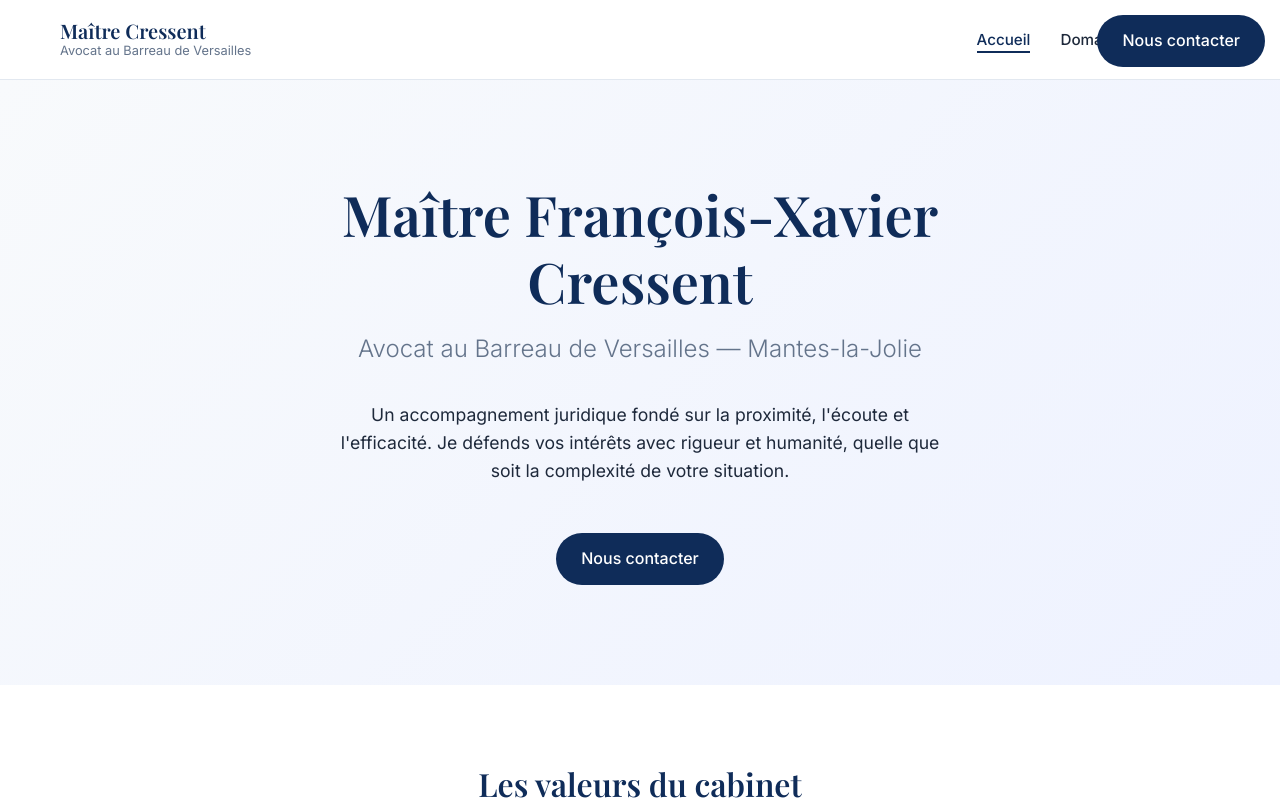
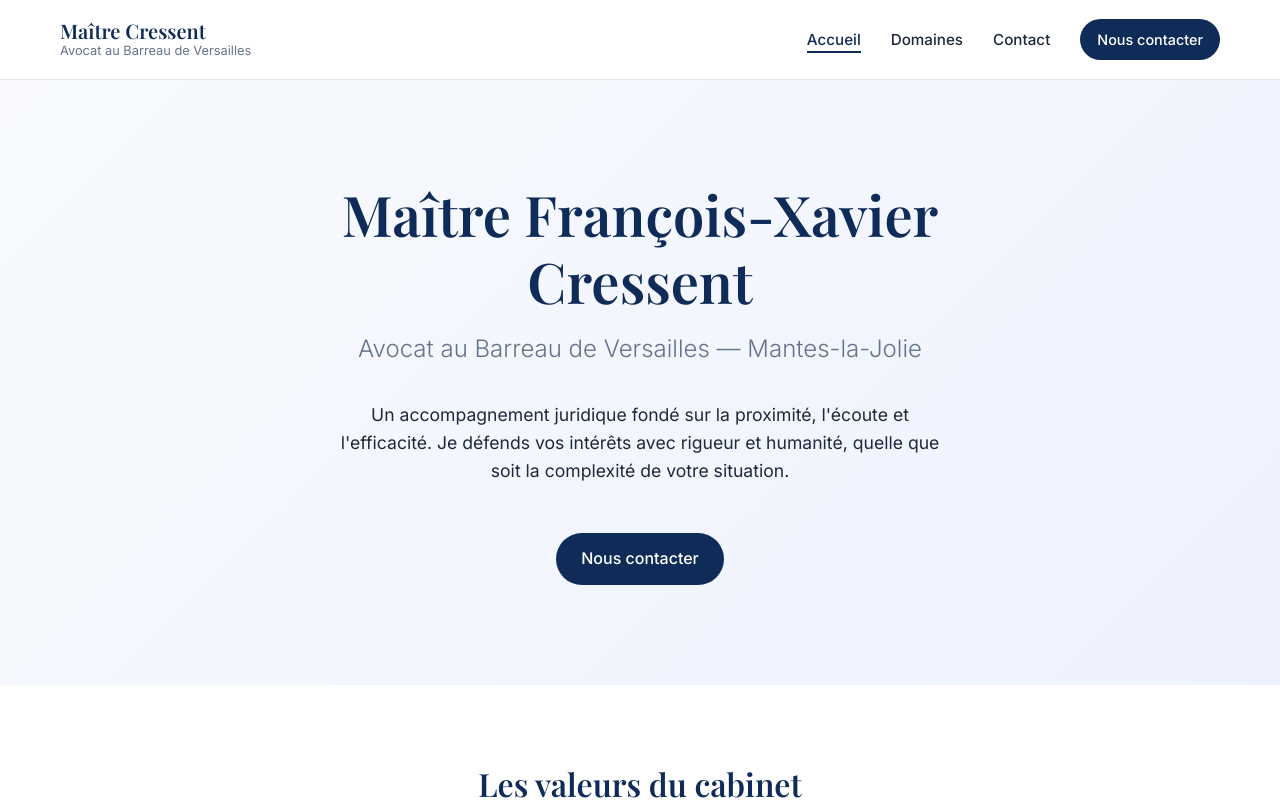
Before and after one commit to AnasCosde/Fran-ois-Xavier-Cressent, a website built with Vite: page index.html in a window 1280 px wide. Shown: the top 806 px of the page. Built offline with nearby package versions, Linux system fonts and the light colour scheme; a web font is replaced by a local one.

Commit message:
fix: only one 'Nous contacter' button in nav, remove floating button

```diff
--- a/index.html
+++ b/index.html
@@ -41,10 +41,9 @@
                     <li><a href="index.html" class="nav-link">Accueil</a></li>
                     <li><a href="domaines.html" class="nav-link">Domaines</a></li>
                     <li><a href="contact.html" class="nav-link">Contact</a></li>
-
+                    <li><a href="contact.html" class="btn btn-primary btn-sm">Nous contacter</a></li>
                 </ul>
             </nav>
-            <a href="contact.html" class="btn btn-primary contact-fixed">Nous contacter</a>
         </div>
     </header>
 
--- a/styles.css
+++ b/styles.css
@@ -119,12 +119,6 @@ img { max-width: 100%; display: block; }
 .btn-sm { padding: 8px 16px; font-size: 0.9rem; }
 
 /* floating contact button visible on all pages */
-.contact-fixed {
-    position: fixed;
-    top: 15px;
-    right: 15px;
-    z-index: 1100;
-}
 
 /* Header */
 .header {
```
Also changed, not shown: contact.html (+0 -1 lines), domaines.html (+0 -1 lines), mentions-legales.html (+0 -1 lines).
